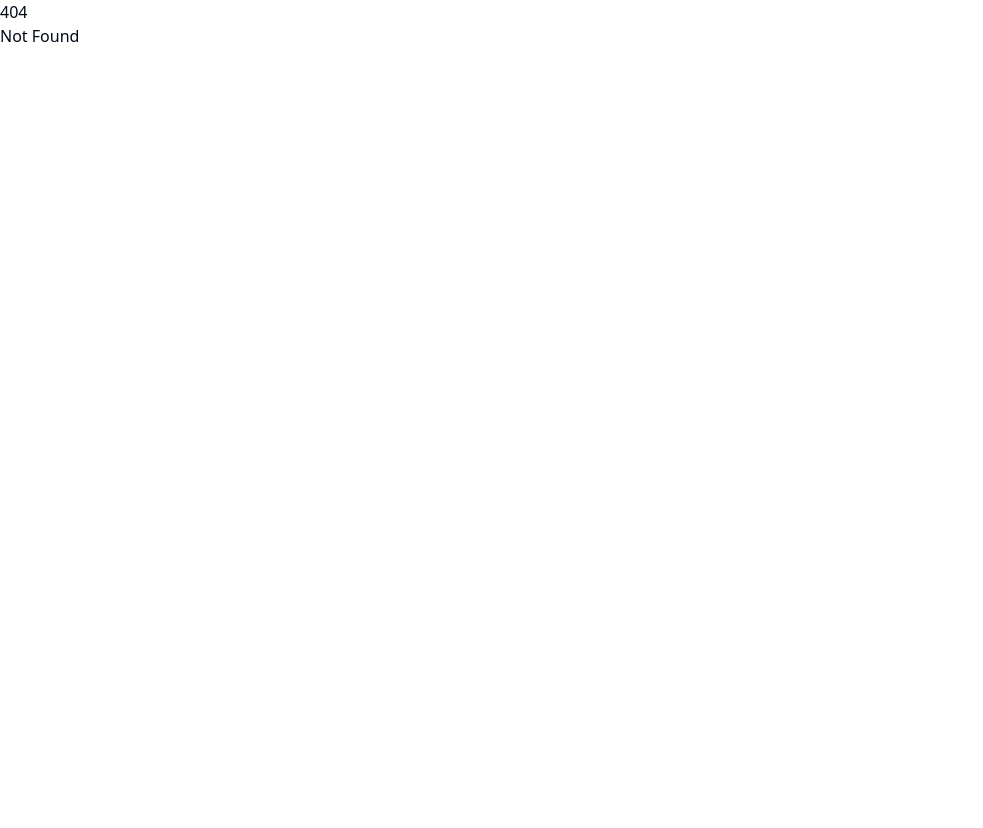
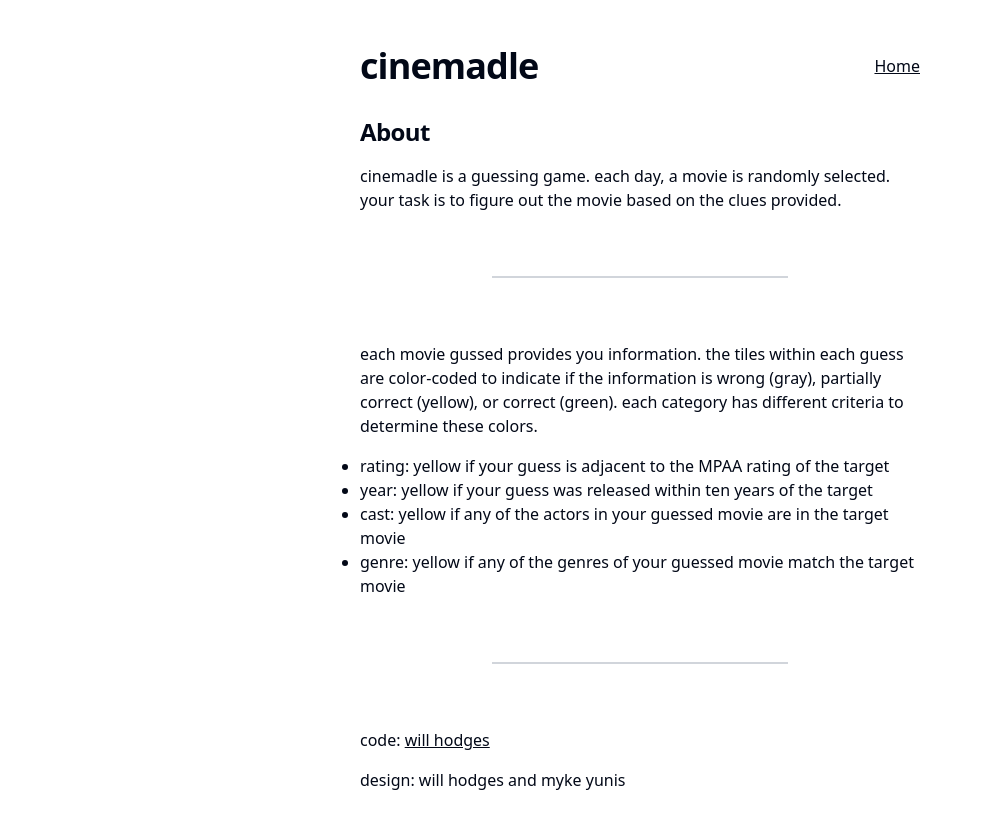
Before and after one commit to hodgeswt/cinemadle-rewrite, a SvelteKit app in the folder frontend/: page /about in a window 1280 px wide. Before the commit this address had no page. Shown: the top 828 px of the page, without its empty margins (0-983 px from the left). Before the commit the page ends 800 px from the top, so only its background shows below. Built offline with nearby package versions, Linux system fonts and the light colour scheme.

Commit message:
ux tweaks

```diff
--- /dev/null
+++ b/frontend/src/lib/components/ui/alert-dialog/alert-dialog-action.svelte
@@ -0,0 +1,21 @@
+<script lang="ts">
+	import { AlertDialog as AlertDialogPrimitive } from "bits-ui";
+	import { buttonVariants } from "$lib/components/ui/button/index.js";
+	import { cn } from "$lib/utils.js";
+
+	type $$Props = AlertDialogPrimitive.ActionProps;
+	type $$Events = AlertDialogPrimitive.ActionEvents;
+
+	let className: $$Props["class"] = undefined;
+	export { className as class };
+</script>
+
+<AlertDialogPrimitive.Action
+	class={cn(buttonVariants(), className)}
+	{...$$restProps}
+	on:click
+	on:keydown
+	let:builder
+>
+	<slot {builder} />
+</AlertDialogPrimitive.Action>
--- /dev/null
+++ b/frontend/src/lib/components/ui/alert-dialog/alert-dialog-cancel.svelte
@@ -0,0 +1,21 @@
+<script lang="ts">
+	import { AlertDialog as AlertDialogPrimitive } from "bits-ui";
+	import { buttonVariants } from "$lib/components/ui/button/index.js";
+	import { cn } from "$lib/utils.js";
+
+	type $$Props = AlertDialogPrimitive.CancelProps;
+	type $$Events = AlertDialogPrimitive.CancelEvents;
+
+	let className: $$Props["class"] = undefined;
+	export { className as class };
+</script>
+
+<AlertDialogPrimitive.Cancel
+	class={cn(buttonVariants({ variant: "outline" }), "mt-2 sm:mt-0", className)}
+	{...$$restProps}
+	on:click
+	on:keydown
+	let:builder
+>
+	<slot {builder} />
+</AlertDialogPrimitive.Cancel>
--- /dev/null
+++ b/frontend/src/lib/components/ui/alert-dialog/alert-dialog-content.svelte
@@ -0,0 +1,28 @@
+<script lang="ts">
+	import { AlertDialog as AlertDialogPrimitive } from "bits-ui";
+	import * as AlertDialog from "./index.js";
+	import { cn, flyAndScale } from "$lib/utils.js";
+
+	type $$Props = AlertDialogPrimitive.ContentProps;
+
+	export let transition: $$Props["transition"] = flyAndScale;
+	export let transitionConfig: $$Props["transitionConfig"] = undefined;
+
+	let className: $$Props["class"] = undefined;
+	export { className as class };
+</script>
+
+<AlertDialog.Portal>
+	<AlertDialog.Overlay />
+	<AlertDialogPrimitive.Content
+		{transition}
+		{transitionConfig}
+		class={cn(
+			"bg-background fixed left-[50%] top-[50%] z-50 grid w-full max-w-lg translate-x-[-50%] translate-y-[-50%] gap-4 border p-6 shadow-lg sm:rounded-lg md:w-full",
+			className
+		)}
+		{...$$restProps}
+	>
+		<slot />
+	</AlertDialogPrimitive.Content>
+</AlertDialog.Portal>
--- /dev/null
+++ b/frontend/src/lib/components/ui/alert-dialog/alert-dialog-description.svelte
@@ -0,0 +1,16 @@
+<script lang="ts">
+	import { AlertDialog as AlertDialogPrimitive } from "bits-ui";
+	import { cn } from "$lib/utils.js";
+
+	type $$Props = AlertDialogPrimitive.DescriptionProps;
+
+	let className: $$Props["class"] = undefined;
+	export { className as class };
+</script>
+
+<AlertDialogPrimitive.Description
+	class={cn("text-muted-foreground text-sm", className)}
+	{...$$restProps}
+>
+	<slot />
+</AlertDialogPrimitive.Description>
--- /dev/null
+++ b/frontend/src/lib/components/ui/alert-dialog/alert-dialog-footer.svelte
@@ -0,0 +1,16 @@
+<script lang="ts">
+	import type { HTMLAttributes } from "svelte/elements";
+	import { cn } from "$lib/utils.js";
+
+	type $$Props = HTMLAttributes<HTMLDivElement>;
+
+	let className: $$Props["class"] = undefined;
+	export { className as class };
+</script>
+
+<div
+	class={cn("flex flex-col-reverse sm:flex-row sm:justify-end sm:space-x-2", className)}
+	{...$$restProps}
+>
+	<slot />
+</div>
--- /dev/null
+++ b/frontend/src/lib/components/ui/alert-dialog/alert-dialog-header.svelte
@@ -0,0 +1,13 @@
+<script lang="ts">
+	import type { HTMLAttributes } from "svelte/elements";
+	import { cn } from "$lib/utils.js";
+
+	type $$Props = HTMLAttributes<HTMLDivElement>;
+
+	let className: $$Props["class"] = undefined;
+	export { className as class };
+</script>
+
+<div class={cn("flex flex-col space-y-2 text-center sm:text-left", className)} {...$$restProps}>
+	<slot />
+</div>
--- /dev/null
+++ b/frontend/src/lib/components/ui/alert-dialog/alert-dialog-overlay.svelte
@@ -0,0 +1,21 @@
+<script lang="ts">
+	import { AlertDialog as AlertDialogPrimitive } from "bits-ui";
+	import { fade } from "svelte/transition";
+	import { cn } from "$lib/utils.js";
+
+	type $$Props = AlertDialogPrimitive.OverlayProps;
+
+	let className: $$Props["class"] = undefined;
+	export let transition: $$Props["transition"] = fade;
+	export let transitionConfig: $$Props["transitionConfig"] = {
+		duration: 150,
+	};
+	export { className as class };
+</script>
+
+<AlertDialogPrimitive.Overlay
+	{transition}
+	{transitionConfig}
+	class={cn("bg-background/80 fixed inset-0 z-50 backdrop-blur-sm ", className)}
+	{...$$restProps}
+/>
--- /dev/null
+++ b/frontend/src/lib/components/ui/alert-dialog/alert-dialog-portal.svelte
@@ -0,0 +1,9 @@
+<script lang="ts">
+	import { AlertDialog as AlertDialogPrimitive } from "bits-ui";
+
+	type $$Props = AlertDialogPrimitive.PortalProps;
+</script>
+
+<AlertDialogPrimitive.Portal {...$$restProps}>
+	<slot />
+</AlertDialogPrimitive.Portal>
--- /dev/null
+++ b/frontend/src/lib/components/ui/alert-dialog/alert-dialog-title.svelte
@@ -0,0 +1,14 @@
+<script lang="ts">
+	import { AlertDialog as AlertDialogPrimitive } from "bits-ui";
+	import { cn } from "$lib/utils.js";
+
+	type $$Props = AlertDialogPrimitive.TitleProps;
+
+	let className: $$Props["class"] = undefined;
+	export let level: $$Props["level"] = "h3";
+	export { className as class };
+</script>
+
+<AlertDialogPrimitive.Title class={cn("text-lg font-semibold", className)} {level} {...$$restProps}>
+	<slot />
+</AlertDialogPrimitive.Title>
--- /dev/null
+++ b/frontend/src/lib/components/ui/alert-dialog/index.ts
@@ -0,0 +1,40 @@
+import { AlertDialog as AlertDialogPrimitive } from "bits-ui";
+
+import Title from "./alert-dialog-title.svelte";
+import Action from "./alert-dialog-action.svelte";
+import Cancel from "./alert-dialog-cancel.svelte";
+import Portal from "./alert-dialog-portal.svelte";
+import Footer from "./alert-dialog-footer.svelte";
+import Header from "./alert-dialog-header.svelte";
+import Overlay from "./alert-dialog-overlay.svelte";
+import Content from "./alert-dialog-content.svelte";
+import Description from "./alert-dialog-description.svelte";
+
+const Root = AlertDialogPrimitive.Root;
+const Trigger = AlertDialogPrimitive.Trigger;
+
+export {
+	Root,
+	Title,
+	Action,
+	Cancel,
+	Portal,
+	Footer,
+	Header,
+	Trigger,
+	Overlay,
+	Content,
+	Description,
+	//
+	Root as AlertDialog,
+	Title as AlertDialogTitle,
+	Action as AlertDialogAction,
+	Cancel as AlertDialogCancel,
+	Portal as AlertDialogPortal,
+	Footer as AlertDialogFooter,
+	Header as AlertDialogHeader,
+	Trigger as AlertDialogTrigger,
+	Overlay as AlertDialogOverlay,
+	Content as AlertDialogContent,
+	Description as AlertDialogDescription,
+};
--- a/frontend/src/routes/+page.svelte
+++ b/frontend/src/routes/+page.svelte
@@ -18,16 +18,24 @@
     import { browser } from "$app/environment";
     import { v4 as uuidv4 } from "uuid";
     import { Skeleton } from "$lib/components/ui/skeleton";
+    import * as AlertDialog from "$lib/components/ui/alert-dialog";
+    import { writable } from "svelte/store";
 
     let guessValue = $state("");
     let errorMessage = $state("");
+    let openError = writable(false);
     let guesses = $state([] as GuessDomain[]);
 
     let searchOpen = $state(false);
 
     let possibleGuesses = $state({} as PossibleMediaDomain);
+
+    let titles = $derived(guesses.map((x) => x.title));
+
     let filteredGuesses = $derived(
-        find(guessValue, Object.keys(possibleGuesses)).filter((_, i) => i < 10),
+        find(guessValue, Object.keys(possibleGuesses))
+            .filter((_, i) => i < 10)
+            .filter((x) => !titles.includes(x)),
     );
 
     let uid = $state(
@@ -77,18 +85,17 @@
 
             loading = false;
         } catch (e) {
-            console.error(e);
+            errorMessage = "Unable to contact server.";
+            openError.set(true);
         }
 
         if (browser && (!uid || uid === "")) {
             uid = uuidv4();
-            console.log(uid);
             localStorage.setItem("cinemadleUuid", uid);
         }
     });
 
     function guessChange(_event: Event): void {
-        console.log(filteredGuesses);
         if (guessValue !== "") {
             searchOpen = true;
         } else {
@@ -109,6 +116,12 @@
               ) ?? "Unknown")
             : guess;
 
+        if (guesses.filter((x) => x.title === title).length != 0) {
+            errorMessage = "Movie already guessed!";
+            openError.set(true);
+            return;
+        }
+
         let result = await get(
             `/guess/movie/${isoDateNoTime()}/${id}`,
             null,
@@ -124,14 +137,22 @@
                 if (domain.ok) {
                     guesses.push(domain.data as GuessDomain);
                     errorMessage = "";
+                    openError.set(false);
                 } else {
                     errorMessage = "Invalid response from server";
+                    openError.set(true);
                 }
             },
             () => {
                 errorMessage = result.error as string;
+                openError.set(false);
             },
         );
+    }
+
+    function closeDialog() {
+        openError.set(false);
+        errorMessage = "";
     }
 
     async function handleSelect(value: string): Promise<void> {
@@ -149,14 +170,26 @@
 
 <div class="p-4 flex justify-center min-h-screen">
     <div class="w-full lg:w-1/2 md:w-1/2 sm:w-full p-4">
-        <h1 class="m-4 text-4xl font-extrabold leading-none tracking-tight">
-            cinemadle
-        </h1>
+        <div class="w-full flex justify-between items-center">
+            <h1
+                class="flex-1 m-4 text-4xl font-extrabold leading-none tracking-tight"
+            >
+                cinemadle
+            </h1>
+            <div
+                class="w-full flex-1 flex flex-col m-4 text-right justify-center"
+            >
+                <a href="/about" class="underline">About</a>
+            </div>
+        </div>
+
         <h2 class="m-4 text-2xl font-semibold leading-non tracking-tight">
             {isoDateNoTime()}
         </h2>
         {#if win}
-            <h2 class="m-4 text-3xl font-semibold text-green-400 leading-non tracking-tight">
+            <h2
+                class="m-4 text-3xl font-semibold text-green-400 leading-non tracking-tight"
+            >
                 You win!
             </h2>
         {/if}
@@ -200,11 +233,19 @@
                 </ul>
             {/if}
 
-            {#if errorMessage !== ""}
-                <p class="text-red">
-                    {errorMessage}
-                </p>
-            {/if}
+            <AlertDialog.Root bind:open={$openError}>
+                <AlertDialog.Content>
+                    <AlertDialog.Title>Uh-oh!</AlertDialog.Title>
+                    <AlertDialog.Description>
+                        {errorMessage}
+                    </AlertDialog.Description>
+                    <AlertDialog.Footer>
+                        <AlertDialog.Action on:click={closeDialog}
+                            >Ok</AlertDialog.Action
+                        >
+                    </AlertDialog.Footer>
+                </AlertDialog.Content>
+            </AlertDialog.Root>
 
             <div class="guesses z-10">
                 {#each [...guesses].reverse() as guess}
--- /dev/null
+++ b/frontend/src/routes/about/+page.svelte
@@ -0,0 +1,79 @@
+<script lang="ts">
+    import { isoDateNoTime } from "$lib/util";
+</script>
+
+<div class="p-4 flex justify-center min-h-screen">
+    <div class="w-full lg:w-1/2 md:w-1/2 sm:w-full p-4">
+        <div class="w-full flex justify-between items-center">
+            <h1
+                class="flex-1 m-4 text-4xl font-extrabold leading-none tracking-tight"
+            >
+                cinemadle
+            </h1>
+            <div
+                class="w-full flex-1 flex flex-col m-4 text-right justify-center"
+            >
+                <a href="/" class="underline">Home</a>
+            </div>
+        </div>
+
+        <h2 class="m-4 text-2xl font-semibold leading-non tracking-tight">
+            About
+        </h2>
+
+        <p class="m-4">
+            cinemadle is a guessing game. each day, a movie is randomly
+            selected. your task is to figure out the movie based on the clues
+            provided.
+        </p>
+
+        <div class="flex justify-center items-center">
+            <hr
+                class="my-12 h-0.5 w-1/2 border-t-0 bg-gray-300 dark:bg-white/10"
+            />
+        </div>
+
+        <p class="m-4">
+            each movie gussed provides you information. the tiles within each
+            guess are color-coded to indicate if the information is wrong
+            (gray), partially correct (yellow), or correct (green). each
+            category has different criteria to determine these colors.
+        </p>
+
+        <div class="m-4">
+            <ul class="list-disc">
+                <li>
+                    rating: yellow if your guess is adjacent to the MPAA rating
+                    of the target
+                </li>
+                <li>
+                    year: yellow if your guess was released within ten years of
+                    the target
+                </li>
+                <li>
+                    cast: yellow if any of the actors in your guessed movie are
+                    in the target movie
+                </li>
+                <li>
+                    genre: yellow if any of the genres of your guessed movie
+                    match the target movie
+                </li>
+            </ul>
+        </div>
+
+        <div class="flex justify-center items-center">
+            <hr
+                class="my-12 h-0.5 w-1/2 border-t-0 bg-gray-300 dark:bg-white/10"
+            />
+        </div>
+
+        <p class="m-4">
+            code: <a
+                href="https://github.com/hodgeswt/cinemadle-rewrite"
+                class="underline">will hodges</a
+            >
+        </p>
+
+        <p class="m-4">design: will hodges and myke yunis</p>
+    </div>
+</div>
```
